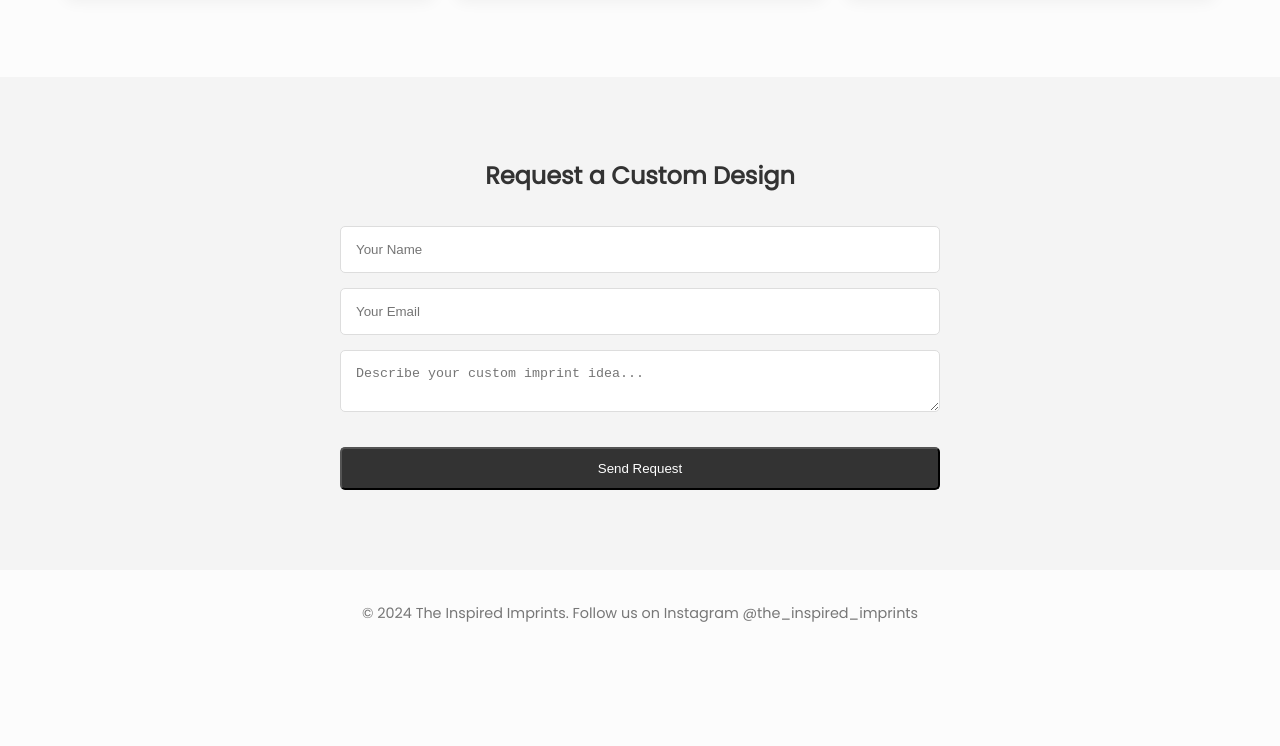
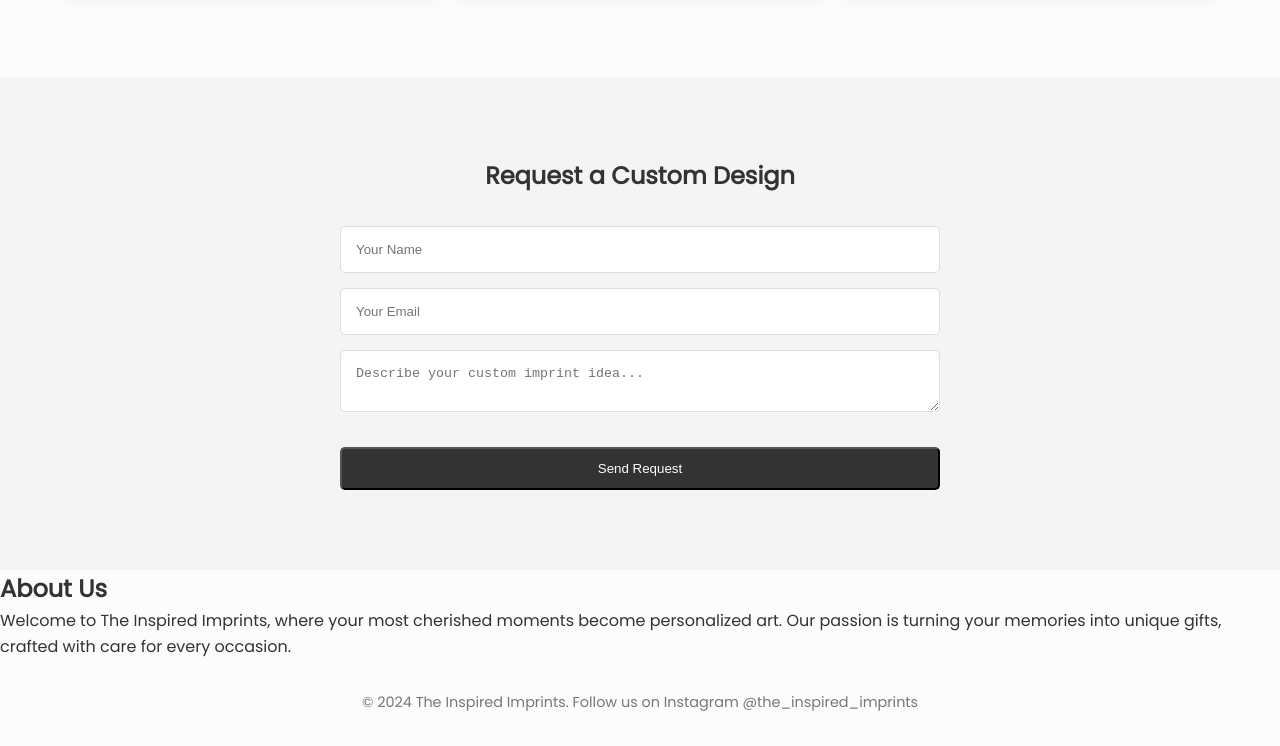
Before and after one commit to shahiddar04171-sys/The-Inspired-Imprints, a plain HTML site: page index.html in a window 1280 px wide. Shown: the part 1238-1984 px from the top of the page. Before the commit the page ends 1895 px from the top, so only its background shows below. Drawn offline with nearby package versions, Linux system fonts and the light colour scheme.

Commit message:
Update index.html

```diff
--- a/index.html
+++ b/index.html
@@ -57,6 +57,9 @@
             <button type="submit" class="btn">Send Request</button>
         </form>
     </section>
+    <h2>About Us</h2>
+    <p>Welcome to The Inspired Imprints, where your most cherished moments become personalized art. Our passion is turning your memories into unique gifts, crafted with care for every occasion.</p>
+</section>
 
     <footer>
         <p>&copy; 2024 The Inspired Imprints. Follow us on Instagram @the_inspired_imprints</p>
```
